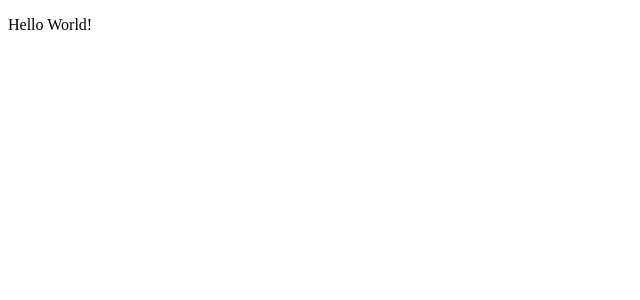
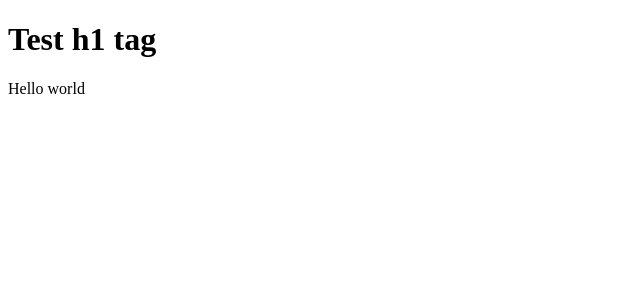
Before and after one commit to leeumt8/react-activities, a React (Create React App) app: page / in a window 1280 px wide. Shown: the top 300 px of the page, without its empty margins (0-640 px from the left). Built offline with nearby package versions, Linux system fonts and the light colour scheme.

Commit message:
finished act 2

```diff
--- a/src/components/HelloReact.js
+++ b/src/components/HelloReact.js
@@ -1,7 +1,16 @@
 import React from "react";
-
+/*
 function HelloReact() {
   return <p>Hello World!</p>;
 }
+*/
 
+const HelloReact = () => {
+  return (
+    <>
+      <h1>Test h1 tag</h1>
+      <p>Hello world</p>
+    </>
+  )
+}
 export default HelloReact;
```
